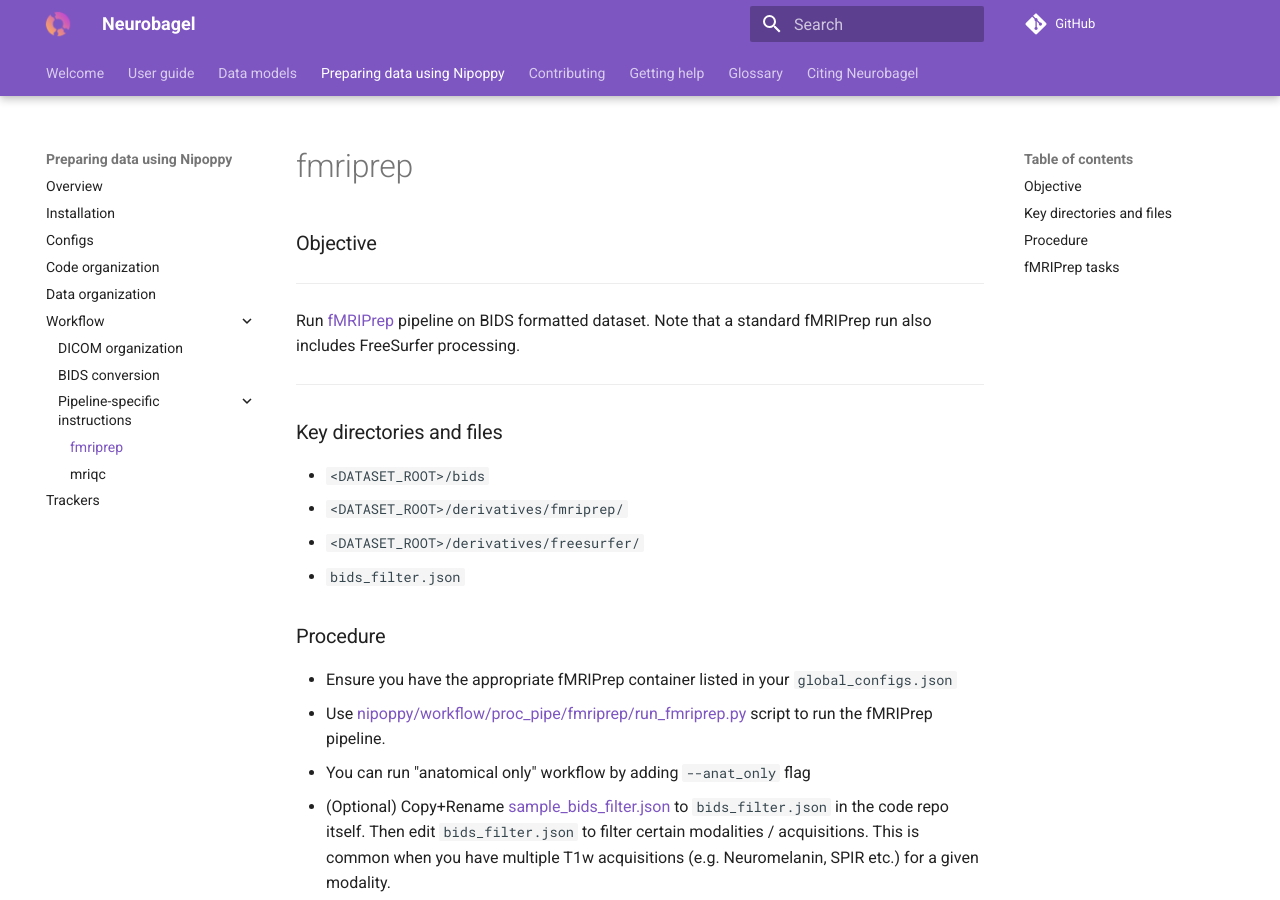
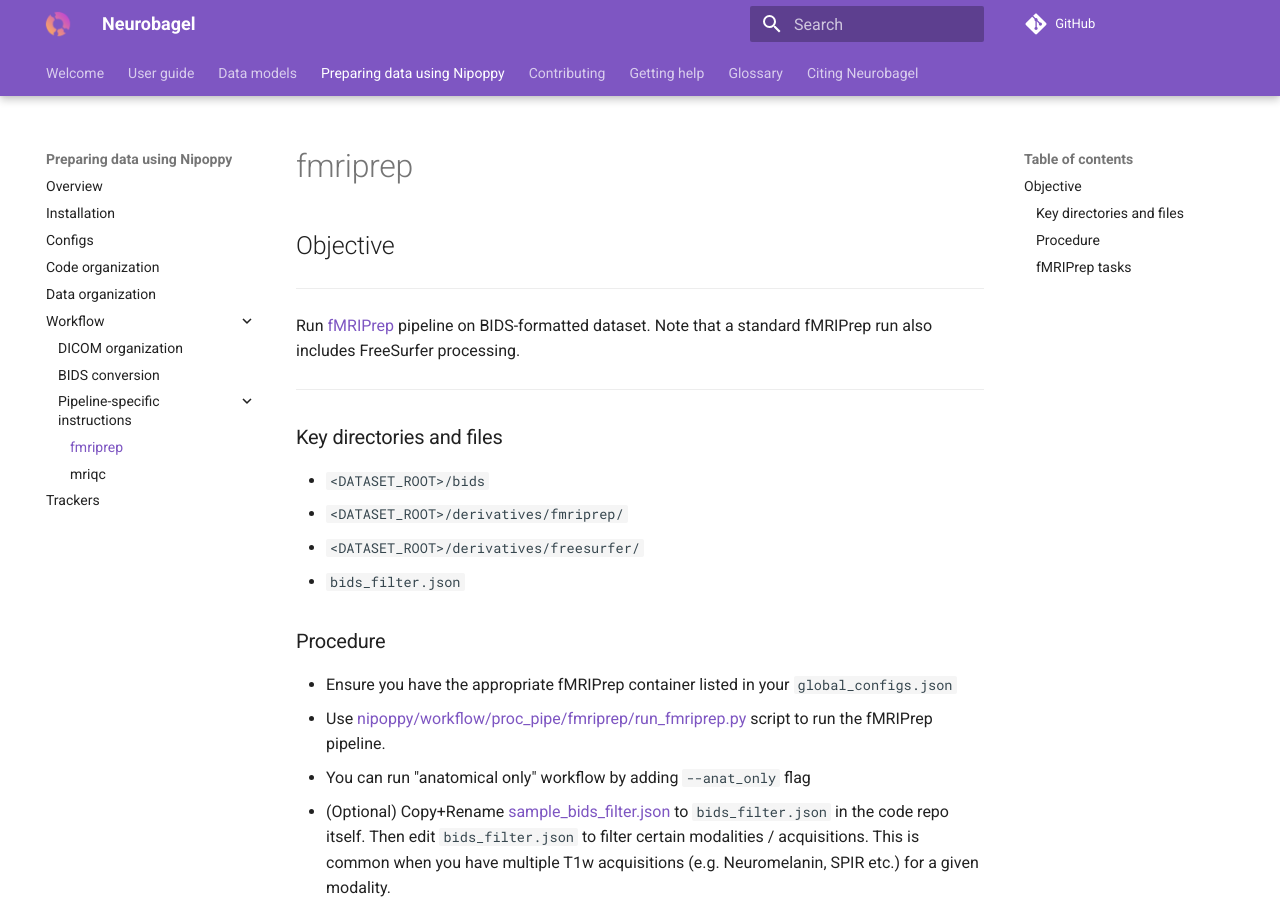
Before and after one commit to neurobagel/documentation, an MkDocs documentation site: the page built from docs/nipoppy/workflow/proc_pipe/fmriprep.md, in a window 1280 px wide and 900 px high. Built offline with MkDocs 1.6.1 and Material for MkDocs 9.7.7, drawn with Linux system fonts in a browser that asks for light colours; comment, search, counter and statistics services are not loaded.

Commit message:
minor changes

```diff
--- a/docs/nipoppy/workflow/proc_pipe/fmriprep.md
+++ b/docs/nipoppy/workflow/proc_pipe/fmriprep.md
@@ -1,8 +1,8 @@
-### Objective
+## Objective
 
 ---
 
-Run [fMRIPrep](https://fmriprep.org/en/stable/) pipeline on BIDS formatted dataset. Note that a standard fMRIPrep run also includes FreeSurfer processing.
+Run [fMRIPrep](https://fmriprep.org/en/stable/) pipeline on BIDS-formatted dataset. Note that a standard fMRIPrep run also includes FreeSurfer processing.
 
 ---
 
```
Also changed, not shown: docs/nipoppy/code_org.md (+1 -1 lines), docs/nipoppy/overview.md (+1 -1 lines), docs/nipoppy/workflow/dicom_org.md (+1 -1 lines).
